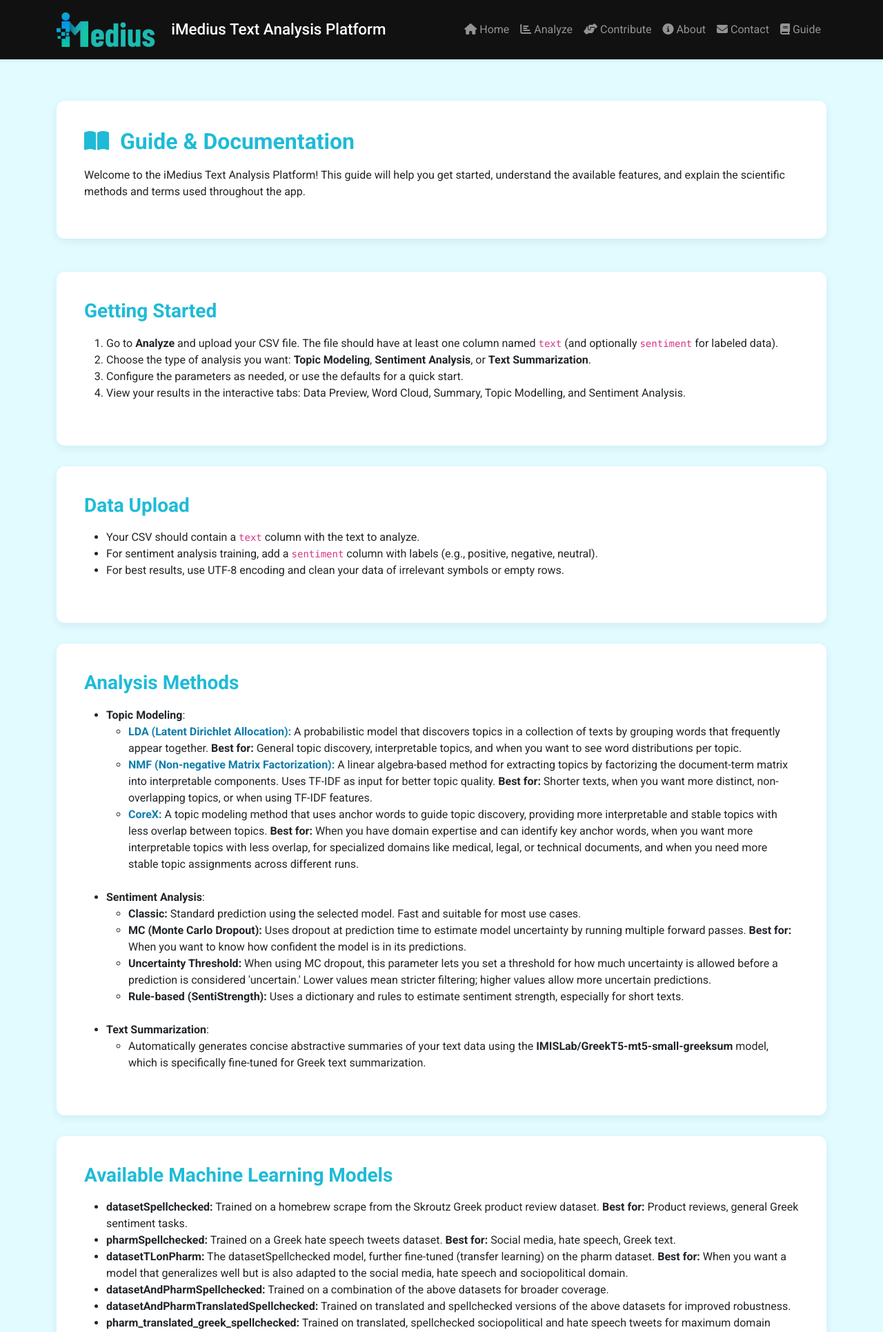
After one commit to ggeorgop99/MATHE-authentication-main, a Flask app: page /guide in a window 1280 px wide. The commit adds this page. Shown: the top 1931 px of the page at 69% size. Run offline with Flask 2, Linux system fonts and the light colour scheme.

Commit message:
added guide-documentation

```diff
--- a/main.py
+++ b/main.py
@@ -1012,5 +1012,10 @@ def download(filename):
         flash(f'Error downloading file: {str(e)}', 'error')
         return redirect(url_for('index'))
 
+@app.route('/guide')
+def guide():
+    """Guide and documentation page"""
+    return render_template('guide.html')
+
 if __name__ == '__main__':
     app.run(debug=True)
--- a/sentiment_prediction.py
+++ b/sentiment_prediction.py
@@ -21,7 +21,7 @@ import sentimark  # Import the sentimark module
 
 # Available models for UI dropdown
 AVAILABLE_MODELS = [
-    "sentistrength",  # Add sentistrength as an option
+    "sentistrength",
     "pharmSpellchecked",
     "pharm_translated_greek_spellchecked",
     "datasetSpellchecked_TL_On_pharmSpellchecked",
--- a/templates/analysis_results.html
+++ b/templates/analysis_results.html
@@ -1209,7 +1209,7 @@
               <div class="form-group">
                 <label for="mode">Modelling Method</label>
                 <select class="form-control" id="mode" name="mode">
-                  <option value="tfidf">TF-IDF with NMF (Term Frequency-Inverse Document Frequency)</option>
+                  <option value="tfidf">TF-IDF with NMF (Term Frequency-Inverse Document Frequency with Non-negative Matrix Factorization)</option>
                   <option value="lda">LDA (Latent Dirichlet Allocation)</option>
                   <option value="corex">CorEx (Correlation Explanation)</option>
                 </select>
--- a/templates/base.html
+++ b/templates/base.html
@@ -157,6 +157,9 @@
           <li class="nav-item {% if request.endpoint == 'contact' %}active{% endif %}">
             <a class="nav-link" href="/contact"><i class="fas fa-envelope"></i> Contact</a>
           </li>
+          <li class="nav-item {% if request.endpoint == 'guide' %}active{% endif %}">
+            <a class="nav-link" href="/guide"><i class="fas fa-book"></i> Guide</a>
+          </li>
         </ul>
       </div>
     </div>
--- /dev/null
+++ b/templates/guide.html
@@ -0,0 +1,137 @@
+{% extends "base.html" %}
+
+{% block title %}Guide & Documentation - iMedius Text Analysis Platform{% endblock %}
+
+{% block extra_styles %}
+<style>
+  .guide-section {
+    padding: 60px 0;
+    background: linear-gradient(135deg, var(--secondary-color) 0%, var(--ciel-light) 100%);
+  }
+  .guide-card {
+    background: #fff;
+    border-radius: 12px;
+    padding: 40px;
+    margin-bottom: 30px;
+    box-shadow: 0 4px 12px rgba(0,80,115,0.08);
+  }
+  .guide-card h2, .guide-card h3 {
+    color: var(--primary-color);
+    font-weight: 700;
+    margin-bottom: 18px;
+  }
+  .guide-card ul, .guide-card ol {
+    margin-bottom: 1.5rem;
+  }
+  .guide-glossary-term {
+    color: var(--primary-color-dark);
+    font-weight: 600;
+  }
+  .guide-glossary-def {
+    color: var(--accent-color);
+    margin-bottom: 1rem;
+  }
+</style>
+{% endblock %}
+
+{% block content %}
+<section class="guide-section">
+  <div class="container">
+    <div class="guide-card mb-5">
+      <h2><i class="fas fa-book-open me-2"></i> Guide & Documentation</h2>
+      <p>Welcome to the iMedius Text Analysis Platform! This guide will help you get started, understand the available features, and explain the scientific methods and terms used throughout the app.</p>
+    </div>
+
+    <div class="guide-card">
+      <h3>Getting Started</h3>
+      <ol>
+        <li>Go to <b>Analyze</b> and upload your CSV file. The file should have at least one column named <code>text</code> (and optionally <code>sentiment</code> for labeled data).</li>
+        <li>Choose the type of analysis you want: <b>Topic Modeling</b>, <b>Sentiment Analysis</b>, or <b>Text Summarization</b>.</li>
+        <li>Configure the parameters as needed, or use the defaults for a quick start.</li>
+        <li>View your results in the interactive tabs: Data Preview, Word Cloud, Summary, Topic Modelling, and Sentiment Analysis.</li>
+      </ol>
+    </div>
+
+    <div class="guide-card">
+      <h3>Data Upload</h3>
+      <ul>
+        <li>Your CSV should contain a <code>text</code> column with the text to analyze.</li>
+        <li>For sentiment analysis training, add a <code>sentiment</code> column with labels (e.g., positive, negative, neutral).</li>
+        <li>For best results, use UTF-8 encoding and clean your data of irrelevant symbols or empty rows.</li>
+      </ul>
+    </div>
+
+    <div class="guide-card">
+      <h3>Analysis Methods</h3>
+      <ul>
+        <li><b>Topic Modeling</b>:
+          <ul>
+            <li><span class="guide-glossary-term">LDA (Latent Dirichlet Allocation):</span> A probabilistic model that discovers topics in a collection of texts by grouping words that frequently appear together. <b>Best for:</b> General topic discovery, interpretable topics, and when you want to see word distributions per topic.</li>
+            <li><span class="guide-glossary-term">NMF (Non-negative Matrix Factorization):</span> A linear algebra-based method for extracting topics by factorizing the document-term matrix into interpretable components. Uses TF-IDF as input for better topic quality. <b>Best for:</b> Shorter texts, when you want more distinct, non-overlapping topics, or when using TF-IDF features.</li>
+            <li><span class="guide-glossary-term">CoreX:</span> A topic modeling method that uses anchor words to guide topic discovery, providing more interpretable and stable topics with less overlap between topics. <b>Best for:</b> When you have domain expertise and can identify key anchor words, when you want more interpretable topics with less overlap, for specialized domains like medical, legal, or technical documents, and when you need more stable topic assignments across different runs.</li>
+          </ul>
+        </li>
+        <li><b>Sentiment Analysis</b>:
+          <ul>
+            <li><b>Classic:</b> Standard prediction using the selected model. Fast and suitable for most use cases.</li>
+            <li><b>MC (Monte Carlo Dropout):</b> Uses dropout at prediction time to estimate model uncertainty by running multiple forward passes. <b>Best for:</b> When you want to know how confident the model is in its predictions.</li>
+            <li><b>Uncertainty Threshold:</b> When using MC dropout, this parameter lets you set a threshold for how much uncertainty is allowed before a prediction is considered 'uncertain.' Lower values mean stricter filtering; higher values allow more uncertain predictions.</li>
+            <li><b>Rule-based (SentiStrength):</b> Uses a dictionary and rules to estimate sentiment strength, especially for short texts.</li>
+          </ul>
+        </li>
+        <li><b>Text Summarization</b>:
+          <ul>
+            <li>Automatically generates concise abstractive summaries of your text data using the <b>IMISLab/GreekT5-mt5-small-greeksum</b> model, which is specifically fine-tuned for Greek text summarization.</li>
+          </ul>
+        </li>
+      </ul>
+    </div>
+
+    <div class="guide-card">
+      <h3>Available Machine Learning Models</h3>
+      <ul>
+        <li><b>datasetSpellchecked:</b> Trained on a homebrew scrape from the Skroutz Greek product review dataset. <b>Best for:</b> Product reviews, general Greek sentiment tasks.</li>
+        <li><b>pharmSpellchecked:</b> Trained on a Greek hate speech tweets dataset. <b>Best for:</b> Social media, hate speech, Greek text.</li>
+        <li><b>datasetTLonPharm:</b> The datasetSpellchecked model, further fine-tuned (transfer learning) on the pharm dataset. <b>Best for:</b> When you want a model that generalizes well but is also adapted to the social media, hate speech and sociopolitical domain.</li>
+        <li><b>datasetAndPharmSpellchecked:</b> Trained on a combination of the above datasets for broader coverage.</li>
+        <li><b>datasetAndPharmTranslatedSpellchecked:</b> Trained on translated and spellchecked versions of the above datasets for improved robustness.</li>
+        <li><b>pharm_translated_greek_spellchecked:</b> Trained on translated, spellchecked sociopolitical and hate speech tweets for maximum domain adaptation.</li>
+        <li><b>sentistrength:</b> A rule-based model for quick, language-agnostic sentiment estimation.</li>
+      </ul>
+      <p class="mt-3"><b>Tip:</b> For product reviews, use <b>datasetSpellchecked</b>. For social media, hate speech and sociopolitical content, use <b>pharmSpellchecked</b> or <b>datasetTLonPharm</b>. For general Greek text, try <b>datasetAndPharmSpellchecked</b> or <b>datasetAndPharmTranslatedSpellchecked</b>.</p>
+    </div>
+
+    <div class="guide-card">
+      <h3>Glossary of Scientific Terms</h3>
+      <div class="guide-glossary-term">LDA (Latent Dirichlet Allocation)</div>
+      <div class="guide-glossary-def">A topic modeling technique that assumes each document is a mixture of topics and each topic is a mixture of words. Useful for discovering hidden thematic structure in large text collections.</div>
+      <div class="guide-glossary-term">NMF (Non-negative Matrix Factorization)</div>
+      <div class="guide-glossary-def">A matrix factorization method that decomposes the document-term matrix into non-negative factors, revealing interpretable topics.</div>
+      <div class="guide-glossary-term">TF-IDF (Term Frequency-Inverse Document Frequency)</div>
+      <div class="guide-glossary-def">A numerical statistic that reflects how important a word is to a document in a collection. Used for weighting words in topic modeling and other analyses.</div>
+      <div class="guide-glossary-term">CoreX</div>
+      <div class="guide-glossary-def">A topic modeling method that uses anchor words to guide topic discovery, providing more interpretable and stable topics with less overlap between topics. Best for specialized domains (medical, legal, technical), when you have domain expertise to identify key terms, and when you need consistent topic assignments across multiple runs.</div>
+      <div class="guide-glossary-term">Sentiment Analysis</div>
+      <div class="guide-glossary-def">The process of determining the emotional tone behind a body of text, classifying it as positive, negative, or neutral.</div>
+      <div class="guide-glossary-term">SentiStrength</div>
+      <div class="guide-glossary-def">A rule-based sentiment analysis tool that estimates the strength of positive and negative sentiment in short texts.</div>
+      <div class="guide-glossary-term">Word Cloud</div>
+      <div class="guide-glossary-def">A visual representation of word frequency in your data, where more frequent words appear larger.</div>
+      <div class="guide-glossary-term">Preprocessing</div>
+      <div class="guide-glossary-def">The steps taken to clean and prepare text data for analysis, such as removing stopwords, punctuation, and normalizing case.</div>
+      <div class="guide-glossary-term">Abstractive Summary</div>
+      <div class="guide-glossary-def">A type of text summarization that generates new sentences to capture the main ideas, rather than just extracting existing sentences. The summary may contain words and phrases not present in the original text, making it more concise and readable.</div>
+    </div>
+
+    <div class="guide-card">
+      <h3>Tips & Best Practices</h3>
+      <ul>
+        <li>Review your data before uploading to ensure quality results.</li>
+        <li>Experiment with different topic modeling parameters for deeper insights.</li>
+        <li>Use the <b>Contribute</b> page to help improve the platform by submitting datasets or annotations.</li>
+        <li>Check the <b>About</b> page for more information about the research team and project.</li>
+      </ul>
+    </div>
+  </div>
+</section>
+{% endblock %}
```
Also changed, not shown: static/topic_distribution.png.
